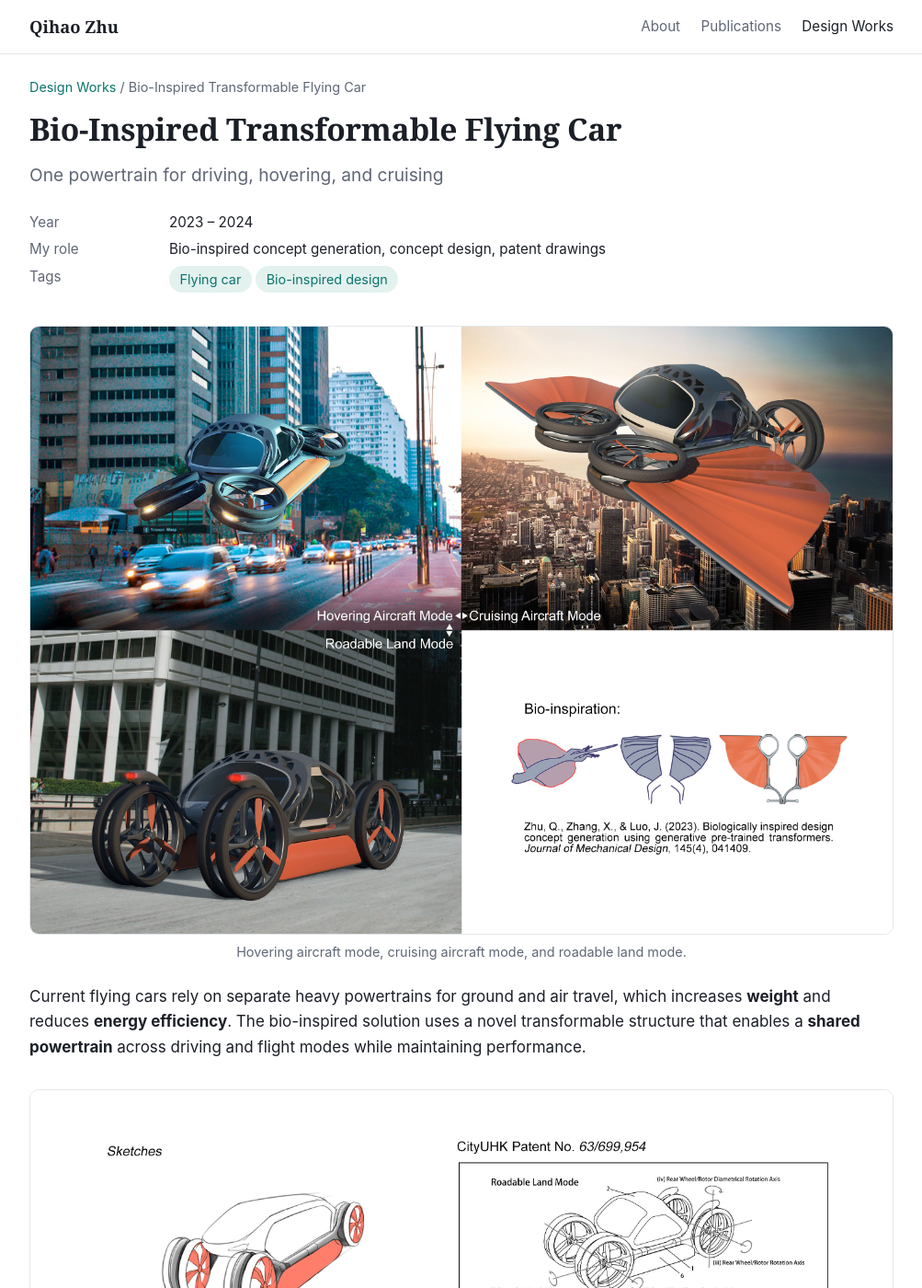
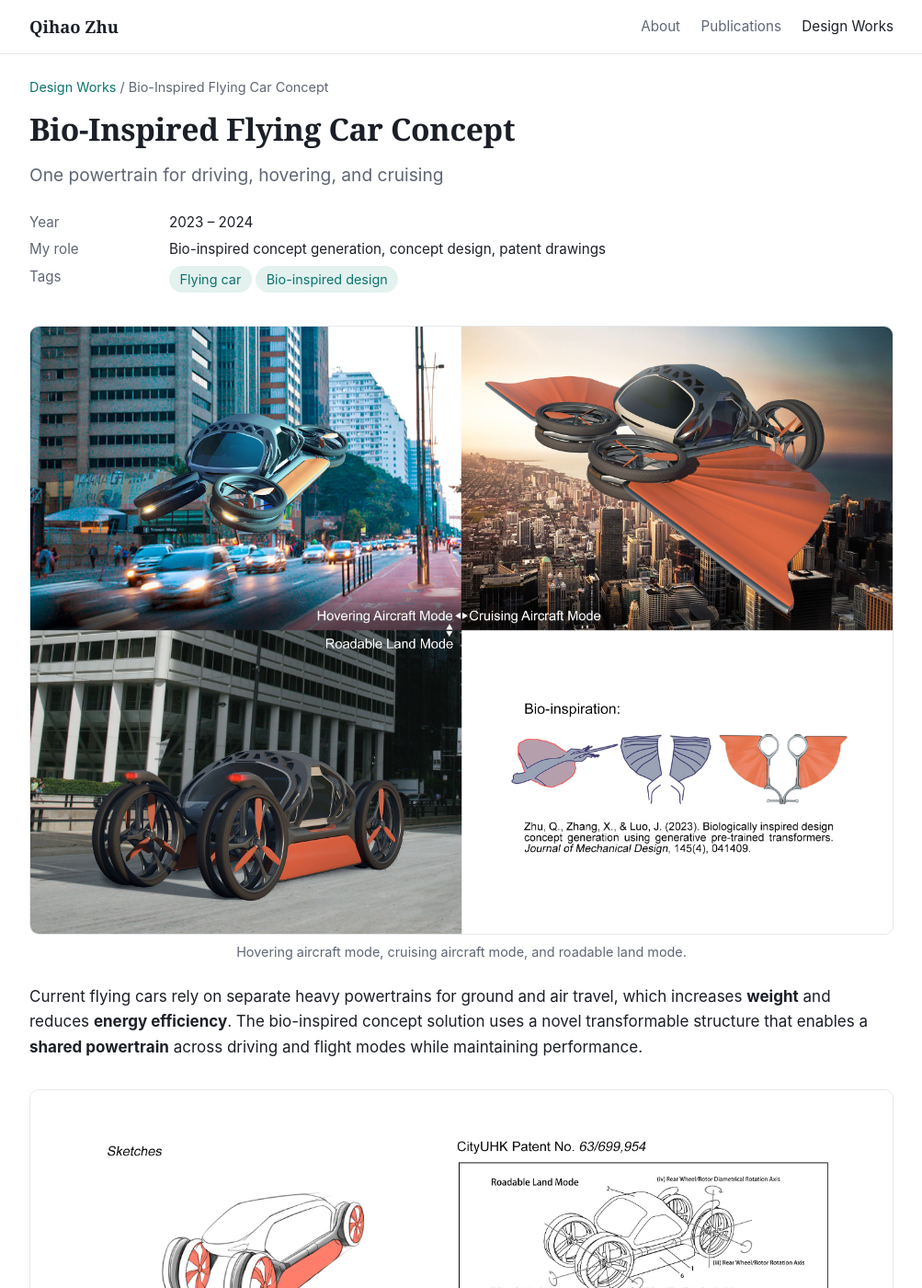
Before and after one commit to Qihao-Zhu/qihao-zhu.github.io, a Jekyll site: the page built from _designs/bio-inspired-flying-car.md, in a window 1280 px wide and 1400 px high. Shown: the whole window at 92% size, without its empty margins (138-1141 px from the left). Built offline with Jekyll 4.4.1, drawn with Linux system fonts in a browser that asks for light colours.

Commit message:
Update site

```diff
--- a/_designs/bio-inspired-flying-car.md
+++ b/_designs/bio-inspired-flying-car.md
@@ -1,12 +1,12 @@
 ---
-title: Bio-Inspired Transformable Flying Car
+title: Bio-Inspired Flying Car Concept
 subtitle: One powertrain for driving, hovering, and cruising
 year: 2023 – 2024
 order: 3
 role: Bio-inspired concept generation, concept design, patent drawings
 tags: [Flying car, Bio-inspired design]
 cover: /assets/img/designs/bio-inspired-flying-car/cover.png
-summary: A transformable structure that shares one powertrain across roadable, hovering, and cruising modes, reducing weight and improving energy efficiency.
+summary: A conceptual flying car structure that shares one powertrain across roadable, hovering, and cruising modes, reducing weight and improving energy efficiency.
 related:
   # - text: "Patent application No. 63/699,954"
   - text: "Zhu, Q., Zhang, X., & Luo, J. (2023). Biologically inspired design concept generation using generative pre-trained transformers. Journal of Mechanical Design, 145(4), 041409."
@@ -15,7 +15,7 @@ related:
 
 ![Hovering aircraft mode, cruising aircraft mode, and roadable land mode.](/assets/img/designs/bio-inspired-flying-car/01.jpg)
 
-Current flying cars rely on separate heavy powertrains for ground and air travel, which increases **weight** and reduces **energy efficiency**. The bio-inspired solution uses a novel transformable structure that enables a **shared powertrain** across driving and flight modes while maintaining performance.
+Current flying cars rely on separate heavy powertrains for ground and air travel, which increases **weight** and reduces **energy efficiency**. The bio-inspired concept solution uses a novel transformable structure that enables a **shared powertrain** across driving and flight modes while maintaining performance.
 
 ![Concept sketches and the patent drawings of the three modes.](/assets/img/designs/bio-inspired-flying-car/02.jpg)
 
```
